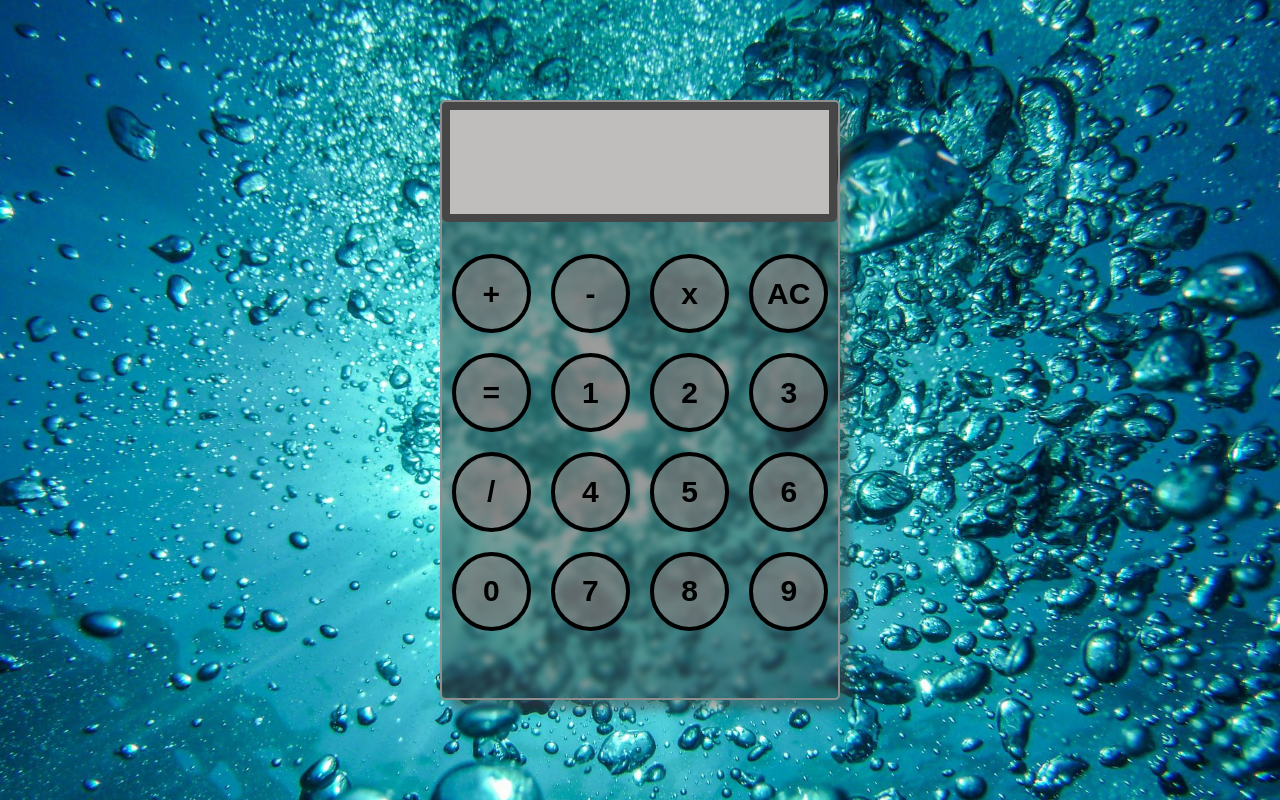
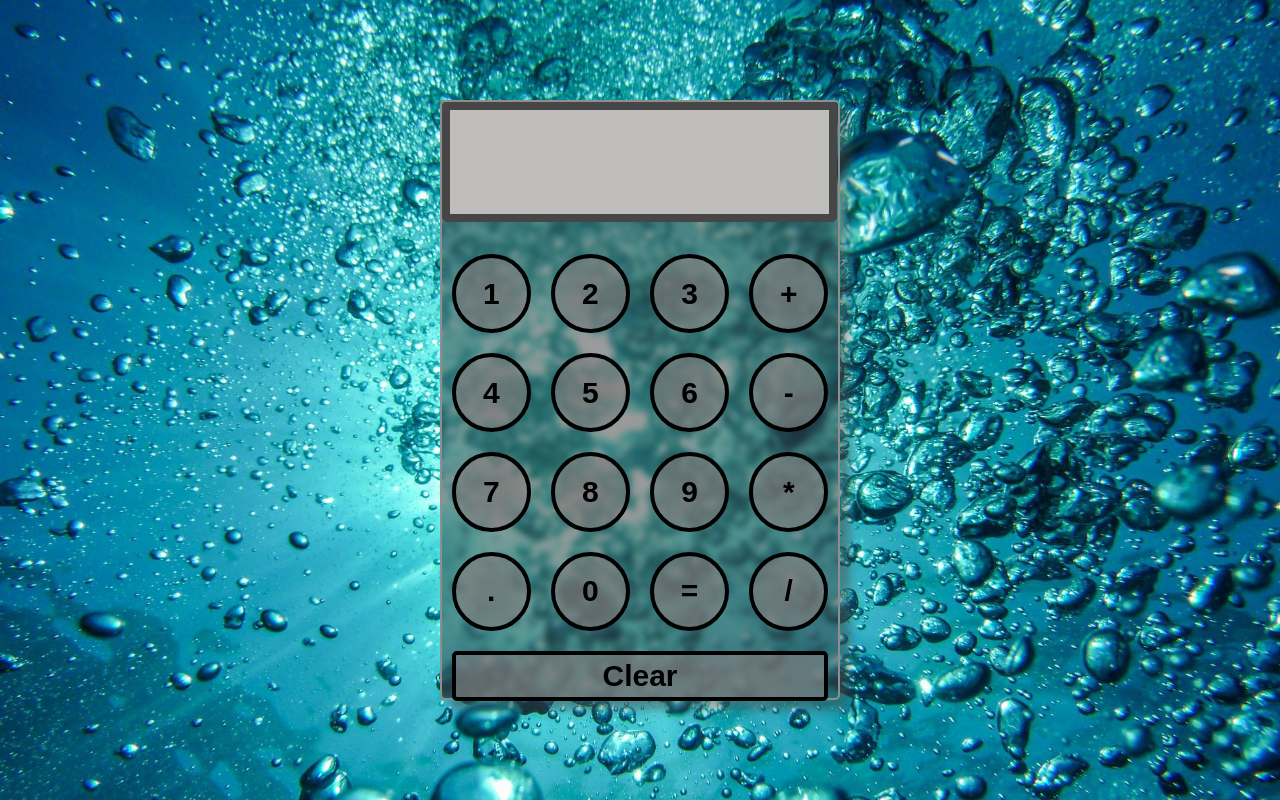
Before and after one commit to hilmimallick/Calculator, a plain HTML site: page index.html in a window 1280 px wide. Drawn offline with Linux system fonts and the light colour scheme.

Commit message:
added JavaScript

```diff
--- a/index.html
+++ b/index.html
@@ -9,25 +9,27 @@
   </head>
   <body>
     <div class="container">
-      <div class="box"></div>
+      <div class="box" id="output"></div>
       <div class="button">
-        <button>+</button>
-        <button>-</button>
-        <button>x</button>
-        <button>AC</button>
-        <button>=</button>
-        <button>1</button>
-        <button>2</button>
-        <button>3</button>
-        <button>/</button>
-        <button>4</button>
-        <button>5</button>
-        <button>6</button>
-        <button>0</button>
-        <button>7</button>
-        <button>8</button>
-        <button>9</button>
+        <button id="green" class="buttons" onclick=" buildsum('1')">1</button>
+        <button class="buttons" onclick="buildsum('2')">2</button>
+        <button class="buttons" onclick="buildsum('3')">3</button>
+        <button class="buttons" onclick="buildsum('+')">+</button>
+        <button class="buttons" onclick="buildsum('4')">4</button>
+        <button class="buttons" onclick="buildsum('5')">5</button>
+        <button class="buttons" onclick="buildsum('6')">6</button>
+        <button class="buttons" onclick="buildsum('-')">-</button>
+        <button class="buttons" onclick="buildsum('7')">7</button>
+        <button class="buttons" onclick="buildsum('8')">8</button>
+        <button class="buttons" onclick="buildsum('9')">9</button>
+        <button class="buttons" onclick="buildsum('*')">*</button>
+        <button class="buttons" onclick="buildsum('.')">.</button>
+        <button class="buttons" onclick="buildsum('0')">0</button>
+        <button class="buttons" onclick="calculate('=')">=</button>
+        <button class="buttons" onclick="buildsum('/')">/</button>
+        <button class="clear" onclick="reset()">Clear</button>
       </div>
     </div>
+    <script src="./index.js"></script>
   </body>
 </html>
--- /dev/null
+++ b/index.js
@@ -0,0 +1,15 @@
+let sum = "";
+function buildsum(char) {
+  sum += char;
+  document.getElementById("output").innerHTML = sum;
+}
+
+function calculate() {
+  sum = eval(sum);
+  document.getElementById("output").innerHTML = sum;
+}
+
+function reset() {
+  sum = "";
+  document.getElementById("output").innerHTML = sum;
+}
--- a/styles.css
+++ b/styles.css
@@ -35,6 +35,12 @@ body {
   margin-bottom: 2rem;
   border-radius: 5px;
   background-color: rgb(192, 189, 189);
+  font-size: 30px;
+  font-weight: bolder;
+  display: flex;
+  justify-content: end;
+  align-items: flex-end;
+  padding-right: 15px;
 }
 
 .button {
@@ -47,7 +53,7 @@ body {
   align-items: flex-start;
 }
 
-button {
+.buttons {
   width: 20%;
   border-radius: 50%;
   aspect-ratio: 1;
@@ -57,3 +63,15 @@ button {
   font-weight: bolder;
   font-size: 30px;
 }
+
+.clear {
+  width: 95%;
+  border-radius: 5px;
+  aspect-ratio: 1;
+  backdrop-filter: blur(20px);
+  background-color: rgba(151, 147, 147, 0.5);
+  border: black solid 0.3rem;
+  font-weight: bolder;
+  font-size: 30px;
+  height: 50px;
+}
```
